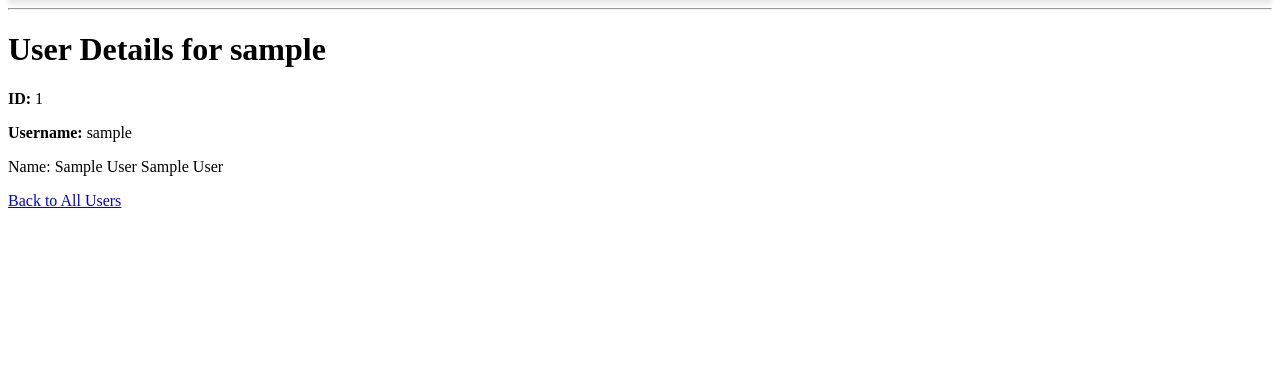
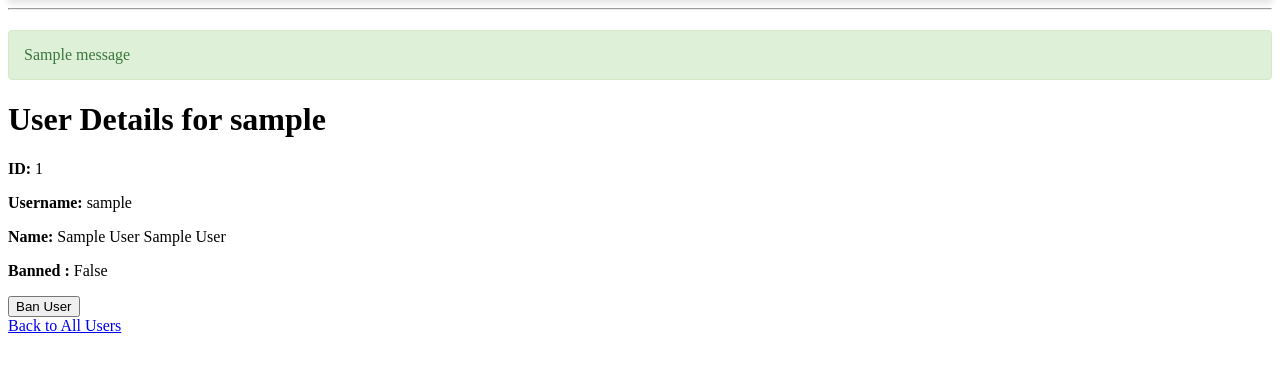
Before and after one commit to cateburglar/immaculateGrid, a Flask app: template app/templates/user_detail.html in a window 1280 px wide. Shown: the part 66-438 px from the top of the page. Run offline with Flask 3, Linux system fonts and the light colour scheme; a user stored in the database is signed in; tables that the repository leaves empty hold one stand-in row (values such as "Sample post"); the template is opened without the code that fills it: values that come from a table or form of the project are taken from there, most other values are stand-ins (such as "Sample title", 1, 10 or a date in 2020); one stand-in notice (Sample message) is shown.

Commit message:
styling flash messages and adding an unban route

```diff
--- a/app/__init__.py
+++ b/app/__init__.py
@@ -1,7 +1,7 @@
 import os
 
-from flask import Flask, redirect, request, url_for
-from flask_login import LoginManager, current_user
+from flask import Flask, flash, redirect, request, url_for
+from flask_login import LoginManager, current_user, logout_user
 from flask_sqlalchemy import SQLAlchemy
 
 from . import csi3335f2024 as cfg
@@ -9,6 +9,13 @@ from . import csi3335f2024 as cfg
 # Init extensions
 db = SQLAlchemy()
 login_manager = LoginManager()
+
+
+def check_if_banned():
+    if current_user.is_authenticated and current_user.banned:
+        logout_user()
+        flash("Your account has been banned.", "danger")
+        return redirect(url_for("home_routes.login"))
 
 
 # Makes sure users can only visit login and signup when not logged in
@@ -43,6 +50,7 @@ def create_app():
 
     # Register middleware
     app.before_request(login_required_middleware)
+    app.before_request(check_if_banned)
 
     # After app has initialized, define blueprints and create tables
     with app.app_context():
--- a/app/models/user.py
+++ b/app/models/user.py
@@ -24,9 +24,4 @@ from app import login_manager
 # Load user by ID for session management
 @login_manager.user_loader
 def load_user(user_id):
-    user = User.query.get(int(user_id))
-    if user and user.banned:
-        logout_user()
-        flash("Your account has been banned.", "danger")
-        return redirect(url_for("home_routes.login"))
-    return user
+    return User.query.get(int(user_id))
--- a/app/routes/home_routes.py
+++ b/app/routes/home_routes.py
@@ -67,7 +67,7 @@ def login():
         if user and check_password_hash(user.password, form.password.data):
             # Log in the user and manage 'remember me' option
             login_user(user, remember=form.remember_me.data)
-            flash(f"Welcome, {user.username}!", "success")
+            flash(f"Welcome, {user.nameFirst} {user.nameLast}!", "success")
             return redirect(url_for("home_routes.home"))
 
         flash("Invalid username or password", "danger")
--- a/app/static/css/base.css
+++ b/app/static/css/base.css
@@ -22,3 +22,39 @@
     --gradient-bottom-left: linear-gradient(315deg, var(--white-smoke), var(--jet), var(--french-gray), var(--azul));
     --gradient-radial: radial-gradient(var(--white-smoke), var(--jet), var(--french-gray), var(--azul));
   }
+
+/* Flash messages */
+.flash-messages {
+  margin: 20px 0;
+}
+
+.alert {
+  padding: 15px;
+  margin-bottom: 20px;
+  border: 1px solid transparent;
+  border-radius: 4px;
+}
+
+.alert-success {
+  color: #3c763d;
+  background-color: #dff0d8;
+  border-color: #d6e9c6;
+}
+
+.alert-danger {
+  color: #a94442;
+  background-color: #f2dede;
+  border-color: #ebccd1;
+}
+
+.alert-warning {
+  color: #8a6d3b;
+  background-color: #fcf8e3;
+  border-color: #faebcc;
+}
+
+.alert-info {
+  color: #31708f;
+  background-color: #d9edf7;
+  border-color: #bce8f1;
+}
--- a/app/templates/base.html
+++ b/app/templates/base.html
@@ -16,7 +16,7 @@
         <a class="navbar-link {% if request.path == '/' %}navbar-link-active{% endif %}" href="{{ url_for('home_routes.home') }}">Home</a>
         {% if current_user.is_authenticated %}
             {% if current_user.role == 'ADMIN' %}
-                <a class="navbar-link {% if request.path == '/users' %}navbar-link-active{% endif %}" href="{{ url_for('admin_routes.users') }}">Users</a>
+                <a class="navbar-link {% if request.path == '/admin/users' %}navbar-link-active{% endif %}" href="{{ url_for('admin_routes.users') }}">Users</a>
             {% endif %}
             <a class="navbar-link" href="{{ url_for('home_routes.logout') }}">Logout</a>
         {% else %}
@@ -27,6 +27,17 @@
 </nav>
 <hr></hr>
 <div>
+    {% with messages = get_flashed_messages(with_categories=true) %}
+        {% if messages %}
+            <div class="flash-messages">
+                {% for category, message in messages %}
+                    <div class="alert alert-{{ category }}">{{ message }}</div>
+                {% endfor %}
+            </div>
+        {% endif %}
+    {% endwith %}
+</div>
+<div>
     {% block content %}
     {% endblock %}
 </div>
--- a/app/templates/user_detail.html
+++ b/app/templates/user_detail.html
@@ -4,7 +4,16 @@
 <h1>User Details for {{ user.username }}</h1>
     <p><strong>ID:</strong> {{ user.id }}</p>
     <p><strong>Username:</strong> {{ user.username }}</p>
-    <p><Stong>Name: </Stong> {{ user.nameFirst }} {{ user.nameLast }}</p>
-    <!-- Add more user details as needed -->
+    <p><strong>Name: </strong> {{ user.nameFirst }} {{ user.nameLast }}</p>
+    <p><strong>Banned :</strong> {{ user.banned }}</p>
+    {% if user.banned %}
+    <form action="{{ url_for('admin_routes.unban_user', user_id=user.id) }}" method="post">
+        <button type="submit" class="btn btn-danger">Unban User</button>
+    </form>
+    {% else %}
+    <form action="{{ url_for('admin_routes.ban_user', user_id=user.id) }}" method="post">
+        <button type="submit" class="btn btn-danger">Ban User</button>
+    </form>
+    {% endif %}
     <a href="{{ url_for('admin_routes.users') }}">Back to All Users</a>
 {% endblock %}
```
Also changed, not shown: app/routes/admin_routes.py (+21 -1 lines).
